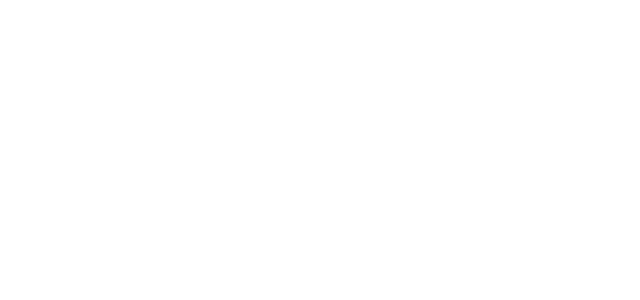
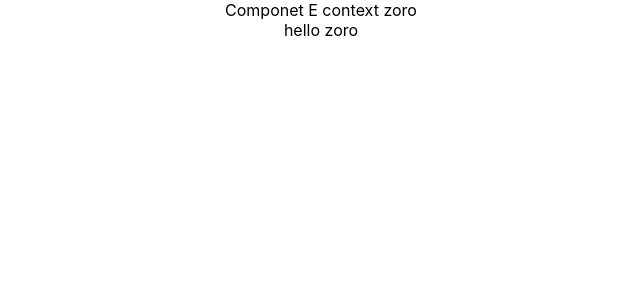
Before and after one commit to MuhammedShamil10/evenNumbeCNTzero, a React (Create React App) app in the folder helo-world/: page / in a window 1280 px wide. Shown: the top 300 px of the page, without its empty margins (319-959 px from the left). Built offline with nearby package versions, Linux system fonts and the light colour scheme; the HTML template or start-up script is replaced by a standard one.

Commit message:
feat:react tutotrial ep 43 http react

```diff
--- a/helo-world/src/App.js
+++ b/helo-world/src/App.js
@@ -37,7 +37,9 @@
 // import styles from './appStyle.module.css'
 // import Form from './components/Form';
 // import LifeCycleA from './LifeCycleA';
-import counter from './components/counter';
+// import counter from './components/counter';
+import ComponetC from './components/ComponetC';
+import { UserProvider } from './components/userContext';
 
 class App extends Component {
   render() {
@@ -97,7 +99,9 @@
            {/* <ClickCounterTwo />
            <HoverCounterTwo />
            <User render={(isLoggedIn) => isLoggedIn ? 'luffy' : 'goku'}/> */}
-
+           <UserProvider value='zoro'>
+            <ComponetC />
+           </UserProvider>
 
 
       </div>
--- a/helo-world/src/components/ClickCounterTwo.js
+++ b/helo-world/src/components/ClickCounterTwo.js
@@ -19,5 +19,4 @@
   }
 
 }
-
 export default ClickCounterTwo
--- /dev/null
+++ b/helo-world/src/components/ComponentF.js
@@ -0,0 +1,17 @@
+import React, { Component } from 'react'
+import { UserConsumer } from './userContext'
+
+class ComponentF extends Component {
+  render() {
+    return (
+        <UserConsumer>
+            {username => {
+                    return <div> hello {username}</div>
+                }
+            }
+        </UserConsumer>
+    )
+  }
+}
+
+export default ComponentF
--- /dev/null
+++ b/helo-world/src/components/ComponetC.js
@@ -0,0 +1,12 @@
+import React, { Component } from 'react'
+import ComponetE from './ComponetE'
+
+class ComponetC extends Component {
+  render() {
+    return (
+      <ComponetE />
+    )
+  }
+}
+
+export default ComponetC
--- /dev/null
+++ b/helo-world/src/components/ComponetE.js
@@ -0,0 +1,18 @@
+import React, { Component } from 'react'
+import ComponentF from './ComponentF'
+import UserContext from './userContext'
+
+class ComponetE extends Component {
+    static contextType = UserContext
+  render() {
+    return (
+        <div>
+            Componet E context {this.context}
+            <ComponentF />
+        </div>
+    )
+  }
+}
+ComponetE.contextType = UserContext
+
+export default ComponetE
--- /dev/null
+++ b/helo-world/src/components/userContext.js
@@ -0,0 +1,9 @@
+import React from "react";
+
+const UserContext = React.createContext('luffy')
+
+const UserProvider = UserContext.Provider
+const UserConsumer = UserContext.Consumer
+
+export {UserProvider, UserConsumer}
+export default UserContext
```
Also changed, not shown: helo-world/src/components/counter.js (+14 -0 lines), helo-world/src/components/note.txt.
